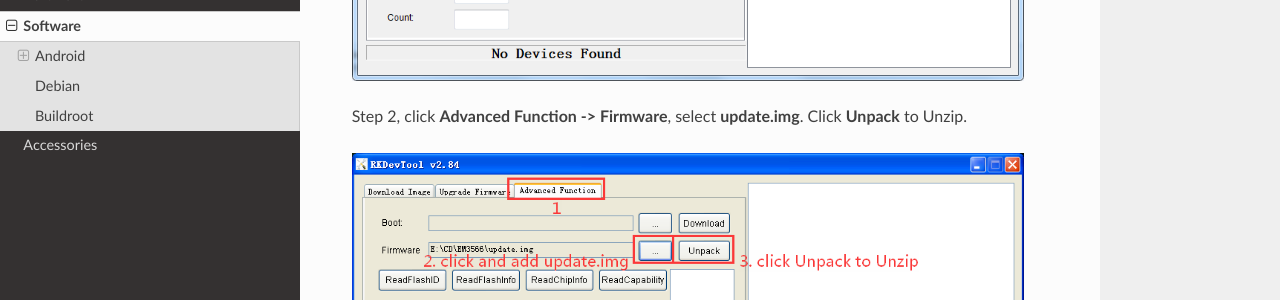
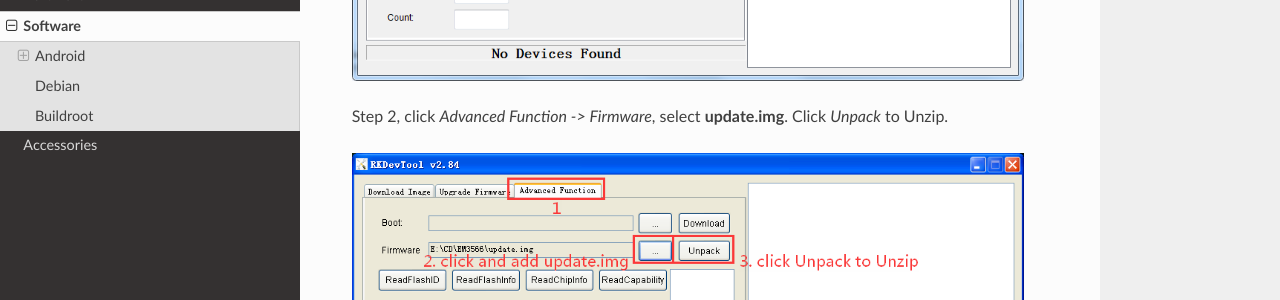
Before and after one commit to boardcon/EM3566, a Sphinx documentation site: the page built from docs/source/software.rst, in a window 1280 px wide and 900 px high, scrolled down 5653 px. Shown: the part 150-450 px from the top of the window. Built offline with Sphinx 7.4.7 and the Read the Docs theme 2.0.0, drawn with Linux system fonts in a browser that asks for light colours.

```diff
--- a/docs/source/software.rst
+++ b/docs/source/software.rst
@@ -185,7 +185,7 @@ Step1, open **RKDevTool.exe** :file:`RKDevTool_Release\RKDevTool.exe`
    :align: left
    :alt: open RKDevTool.exe
 
-Step 2, click **Advanced Function -> Firmware**, select **update.img**. Click **Unpack** to Unzip.
+Step 2, click *Advanced Function -> Firmware*, select **update.img**. Click *Unpack* to Unzip.
 
 .. figure:: ./image/EM3566_SBC_Android11_figure_13.png
    :align: left
```
